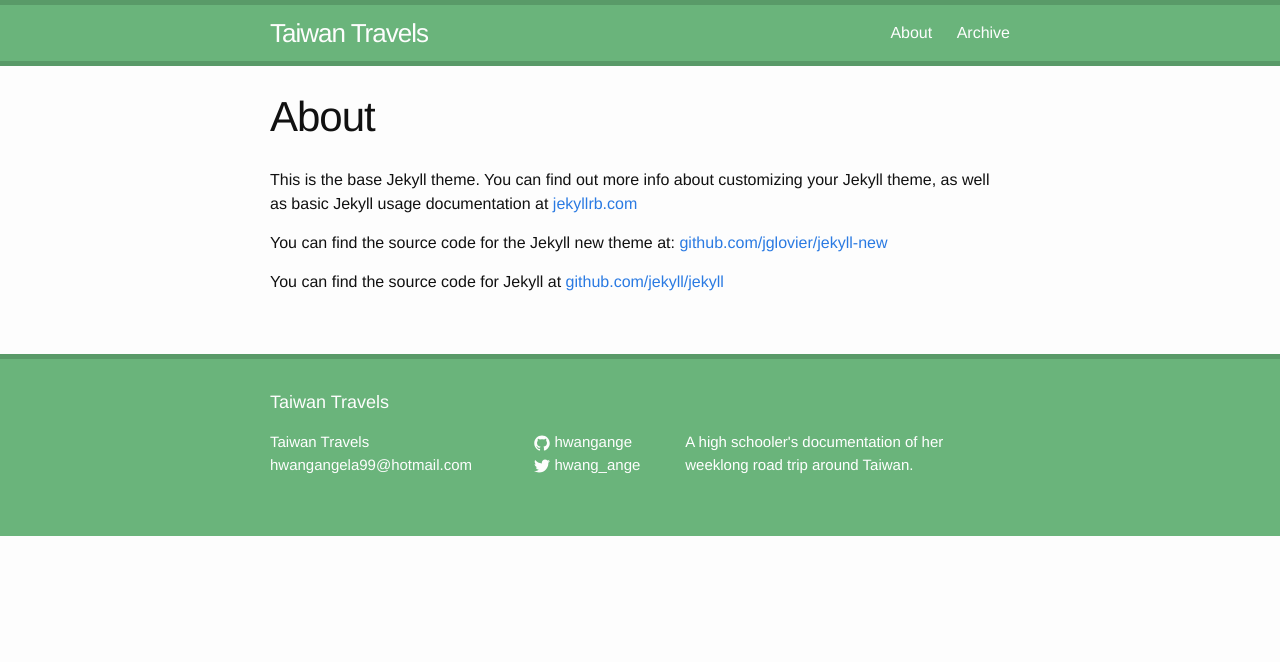
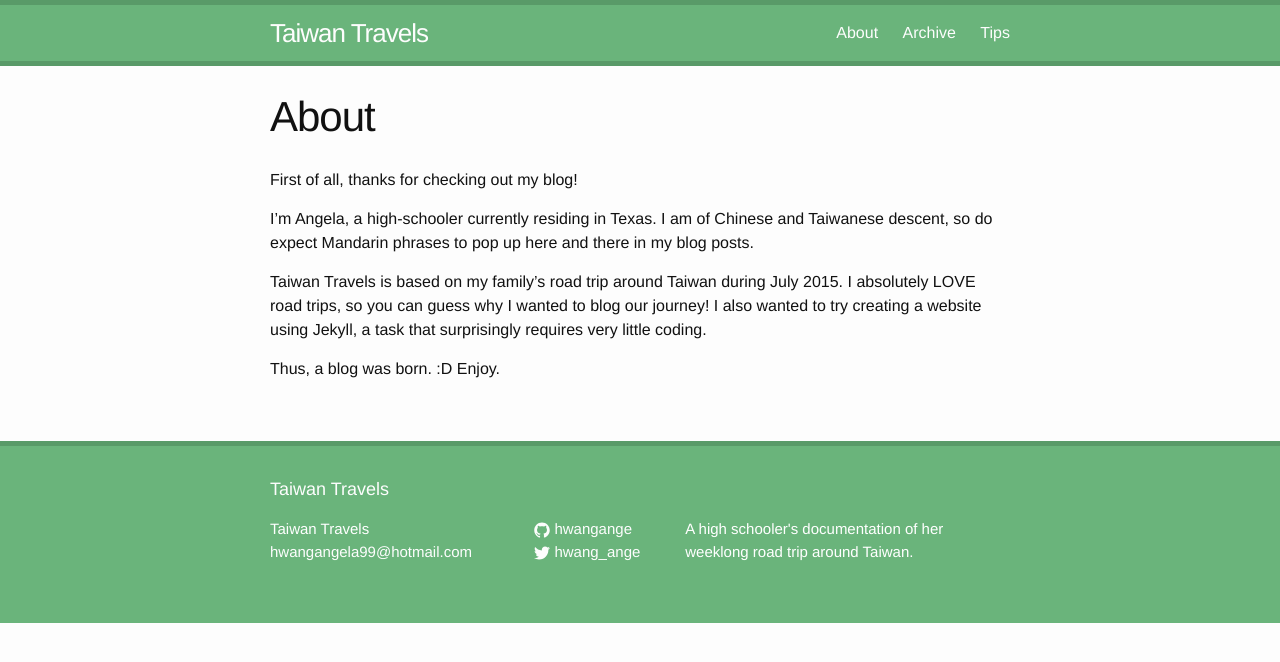
Before and after one commit to hwangange/taiwan, a Jekyll site: the page built from about.md, in a window 1280 px wide. Shown: the top 662 px of the page. Built offline with Jekyll 4.4.1, drawn with Linux system fonts in a browser that asks for light colours.

Commit message:
edited about, added tips

```diff
--- a/about.md
+++ b/about.md
@@ -4,8 +4,10 @@ title: About
 permalink: /about/
 ---
 
-This is the base Jekyll theme. You can find out more info about customizing your Jekyll theme, as well as basic Jekyll usage documentation at [jekyllrb.com](http://jekyllrb.com/)
+First of all, thanks for checking out my blog!
 
-You can find the source code for the Jekyll new theme at: [github.com/jglovier/jekyll-new](https://github.com/jglovier/jekyll-new)
+I'm Angela, a high-schooler currently residing in Texas. I am of Chinese and Taiwanese descent, so do expect Mandarin phrases to pop up here and there in my blog posts.
 
-You can find the source code for Jekyll at [github.com/jekyll/jekyll](https://github.com/jekyll/jekyll)
+Taiwan Travels is based on my family's road trip around Taiwan during July 2015. I absolutely LOVE road trips, so you can guess why I wanted to blog our journey! I also wanted to try creating a website using Jekyll, a task that surprisingly requires very little coding.
+
+Thus, a blog was born. :D Enjoy.
```
Also changed, not shown: tips.md (added, +14 -0 lines).
